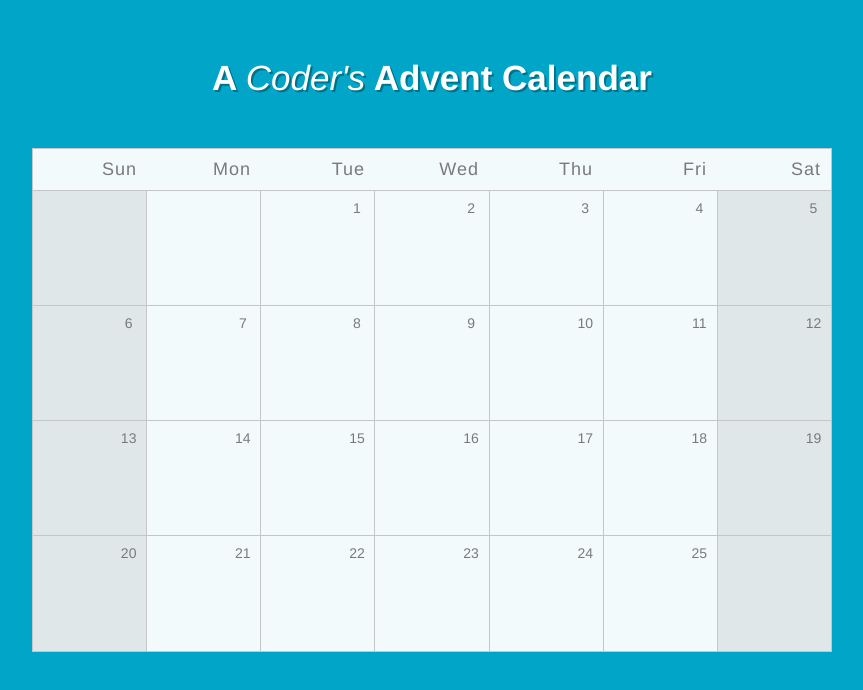
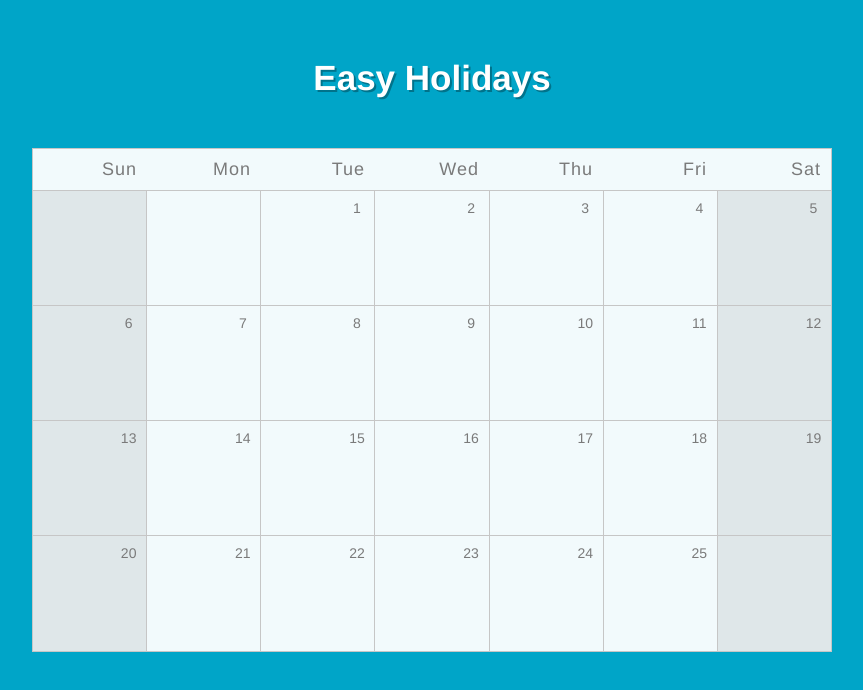
Before and after one commit to harrywantsvacations/adventCalendarHolidays, a plain HTML site: page index.html in a window 1280 px wide. Shown: the whole page, without its empty margins (208-1071 px from the left). Drawn offline with nearby package versions, Linux system fonts and the light colour scheme.

Commit message:
Update index.html

```diff
--- a/index.html
+++ b/index.html
@@ -12,7 +12,7 @@
 </head>
 
 <body>
-  <h1>A <em>Coder's</em> Advent Calendar</h1>
+  <h1>Easy Holidays</h1>
   <section id="modal">
     <div class="wrapper">
       <div class="content">
```
